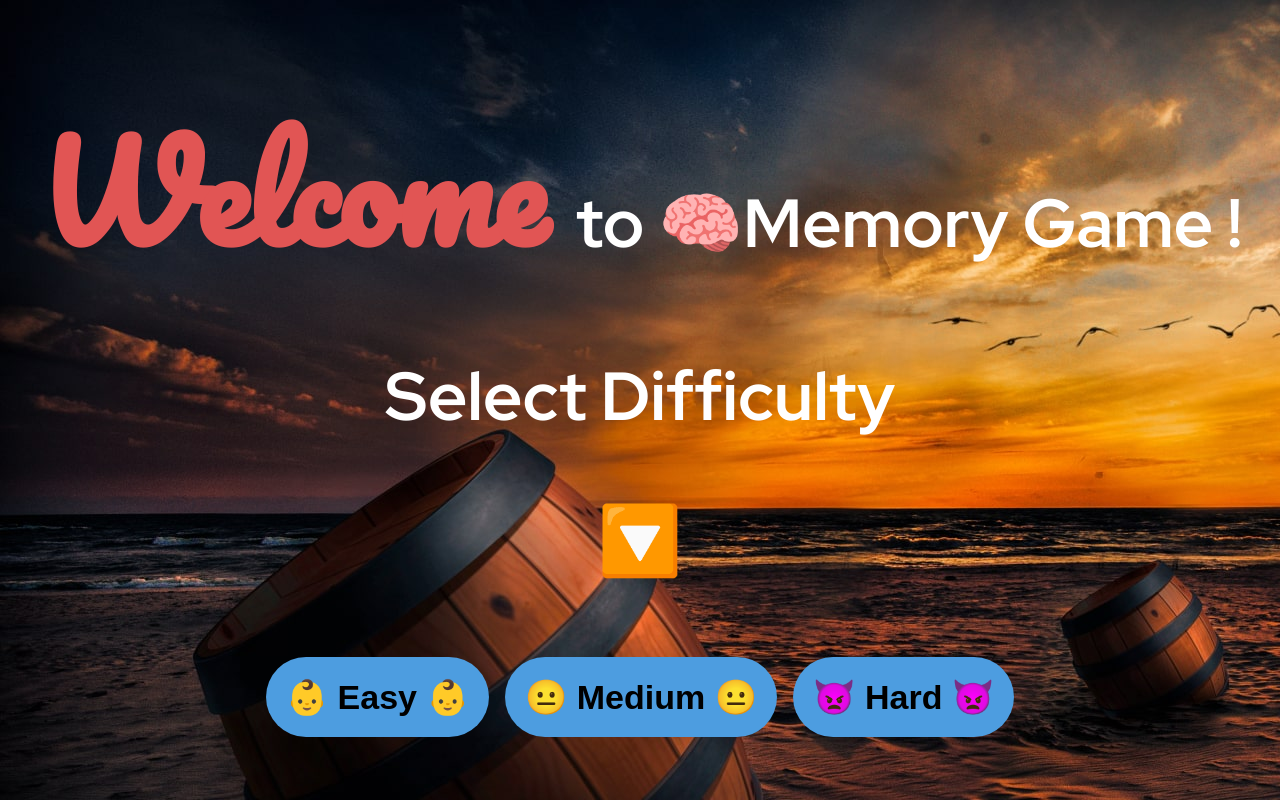
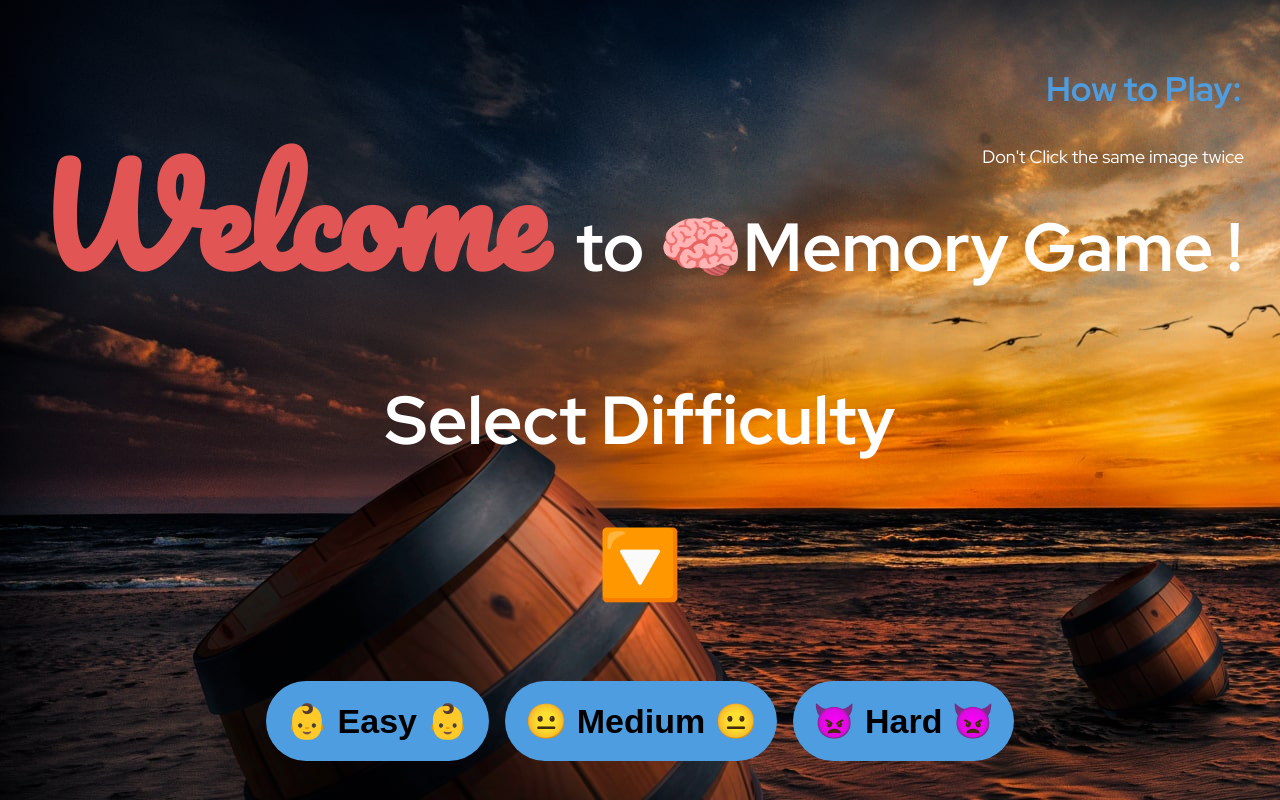
Before and after one commit to Novo1999/memory-game_React-JS, a React (Vite) app: page / in a window 1280 px wide. Shown: the top 800 px of the page. Built offline with nearby package versions, Linux system fonts and the light colour scheme.

Commit message:
instruction

```diff
--- a/src/app.scss
+++ b/src/app.scss
@@ -78,6 +78,42 @@ body {
   background: #4d9ee0;
   transition: 0.3s all linear;
   box-shadow: 0 0 10px 3px var(--clr-palette-1);
+  transform: translateY(-5px);
+}
+.instruction:first-child {
+  text-align: end;
+  color: var(--clr-palette-1);
+  font-weight: var(--f-weight-3);
+  animation: left 3s infinite;
+}
+
+.instruction:not(:first-child) {
+  font-size: 18px;
+  text-align: end;
+  margin-bottom: -7rem;
+  animation: right 3s infinite;
+}
+@keyframes left {
+  0% {
+    transform: translateX(0px);
+  }
+  50% {
+    transform: translateX(-30px);
+  }
+  100% {
+    transform: translateX(0px);
+  }
+}
+@keyframes right {
+  0% {
+    transform: translateX(0px);
+  }
+  50% {
+    transform: translateX(36px);
+  }
+  100% {
+    transform: translateX(0px);
+  }
 }
 
 .start__screen-btn {
@@ -86,7 +122,9 @@ body {
   align-items: center;
   margin-top: 5rem;
 }
-
+.btn:hover {
+  transform: translateY(-5px);
+}
 .btn-group {
   display: flex;
   justify-content: space-evenly;
--- a/src/components/StartScreen.jsx
+++ b/src/components/StartScreen.jsx
@@ -7,6 +7,8 @@ function StartScreen({ difficulty, status, dispatch, children }) {
   return (
     <div className="start__screen">
       <div>
+        <p className="instruction">How to Play:</p>
+        <p className="instruction">Don&apos;t Click the same image twice</p>
         <h1>
           <span className="welcome">Welcome</span> to 🧠Memory Game !
         </h1>
```
